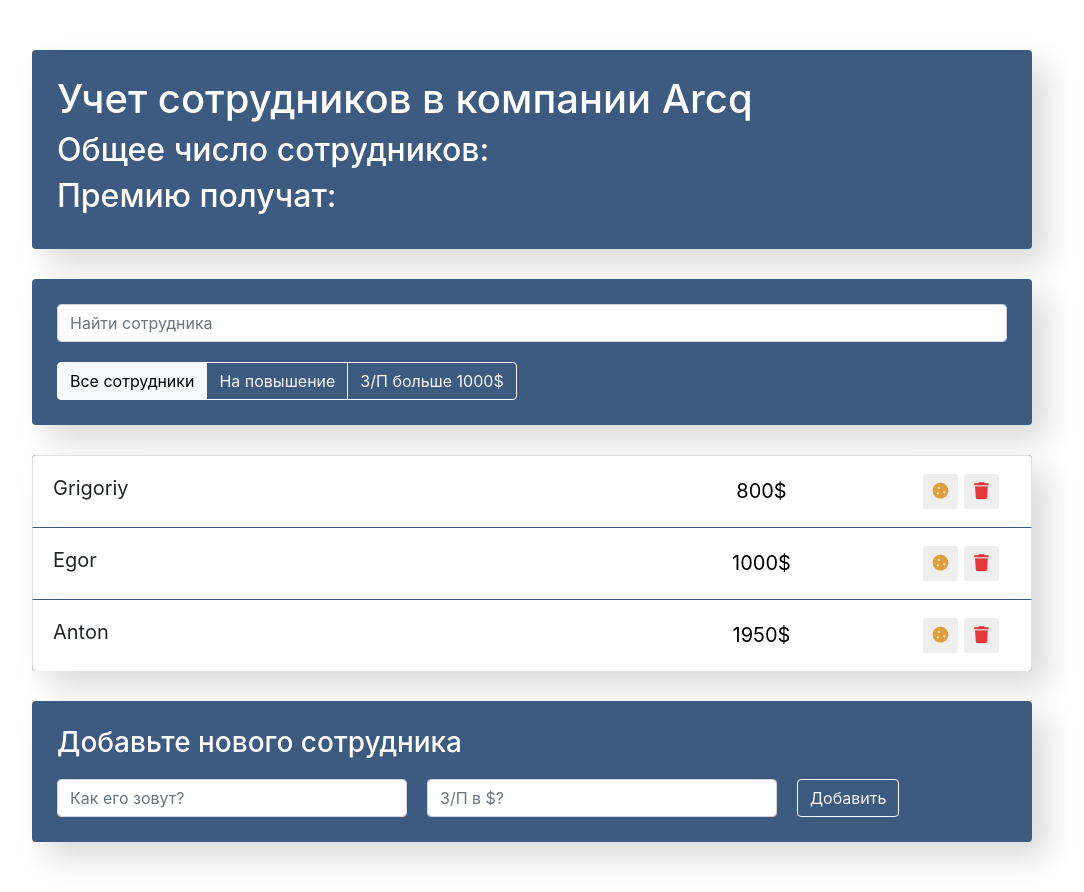
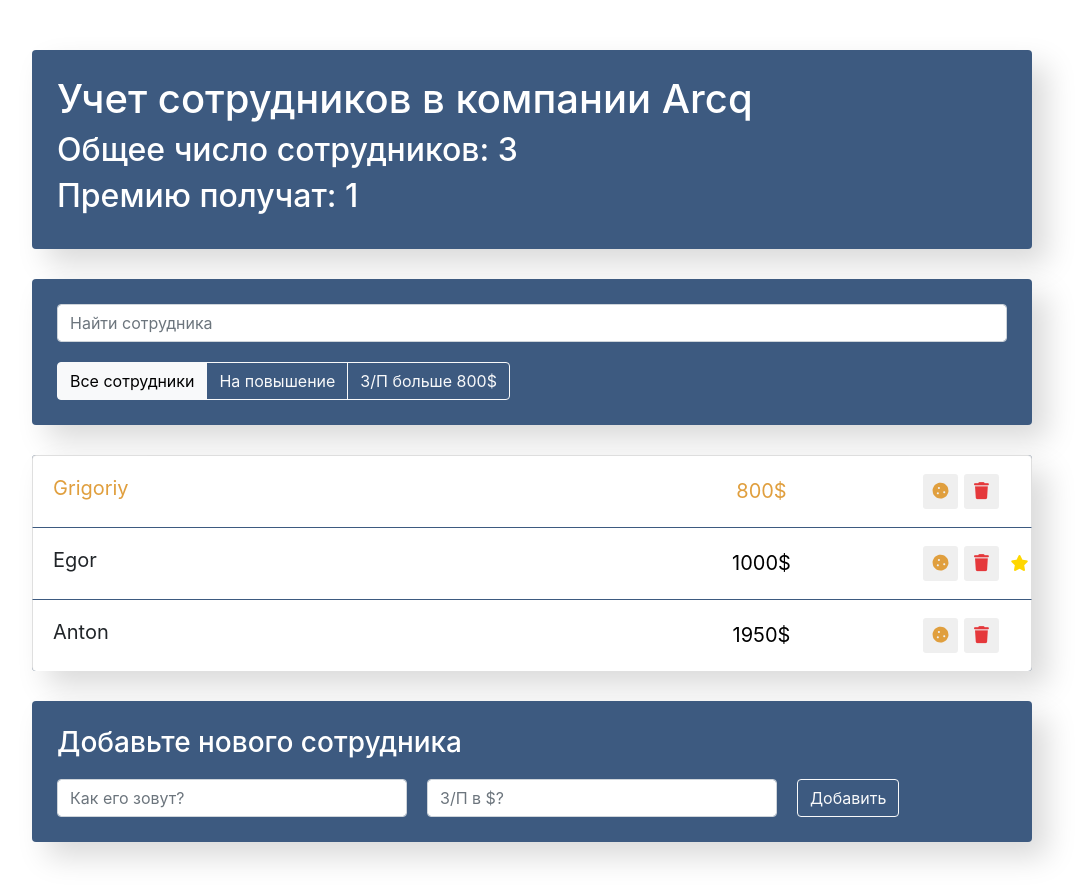
Before and after one commit to arcqkk5/employeeAccounting, a React app in the folder employee-accounting/: page / in a window 1280 px wide. Shown: the whole page, without its empty margins (108-1192 px from the left). Built offline with nearby package versions, Linux system fonts and the light colour scheme.

Commit message:
add function filter and search

```diff
--- a/employee-accounting/src/components/app-filter/app-filter.js
+++ b/employee-accounting/src/components/app-filter/app-filter.js
@@ -1,22 +1,27 @@
 import "./app-filter.css";
 
-const AppFilter = () => {
+const AppFilter = (props) => {
+  const buttonsData = [
+    { name: "all", label: "Все сотрудники" },
+    { name: "like", label: "На повышение" },
+    { name: "more800", label: "З/П больше 800$" },
+  ];
+
+  const buttons = buttonsData.map(({ name, label }) => {
+    const activ = props.filter === name;
+    const classBtn = activ ? "btn-light" : "btn-outline-light";
     return (
-        <div className="btn-group">
-            <button type="button"
-                    className="btn btn-light">
-                    Все сотрудники
-            </button>
-            <button type="button"
-                    className="btn btn-outline-light">
-                    На повышение
-            </button>
-            <button type="button"
-                    className="btn btn-outline-light">
-                    З/П больше 1000$
-            </button>
-        </div>
-    )
-}
+      <button
+        type="button"
+        className={`btn ${classBtn}`}
+        key={name}
+        onClick={() => props.onFilterSelect(name)}
+      >
+        {label}
+      </button>
+    );
+  });
+  return <div className="btn-group">{buttons}</div>;
+};
 
 export default AppFilter;
--- a/employee-accounting/src/components/app-info/app-info.js
+++ b/employee-accounting/src/components/app-info/app-info.js
@@ -1,11 +1,11 @@
 import "./app-info.css";
 
-const AppInfo = () => {
+const AppInfo = ({ increased, employees }) => {
   return (
     <div className="app-info">
       <h1>Учет сотрудников в компании Arcq</h1>
-      <h2>Общее число сотрудников:</h2>
-      <h2>Премию получат:</h2>
+      <h2>Общее число сотрудников: {employees}</h2>
+      <h2>Премию получат: {increased}</h2>
     </div>
   );
 };
--- a/employee-accounting/src/components/app/app.js
+++ b/employee-accounting/src/components/app/app.js
@@ -1,3 +1,5 @@
+import { Component } from "react";
+
 import AppInfo from "../app-info/app-info";
 import SearchPanel from "../search-panel/search-panel";
 import AppFilter from "../app-filter/app-filter";
@@ -6,26 +8,130 @@ import EmployeesAddForm from "../employees-add-form/employees-add-form";
 
 import "./app.css";
 
-function App() {
-  const data = [
+class App extends Component {
+  constructor(props) {
+    super(props);
+    this.state = {
+      data: [
         { name: "Grigoriy", salary: 800, increase: true, like: false, id: 1 },
-    { name: "Egor", salary: 1000, increase: false, like: false, id: 2 },
+        { name: "Egor", salary: 1000, increase: false, like: true, id: 2 },
         { name: "Anton", salary: 1950, increase: false, like: false, id: 3 },
+      ],
+      term: "",
+      filter: "all",
+    };
+    this.maxId = 4;
+  }
+
+  addAccount = (name, salary) => {
+    const newAccount = {
+      name,
+      salary,
+      increase: false,
+      like: false,
+      id: this.maxId++,
+    };
+    this.setState(({ data }) => {
+      const newArr = [...data, newAccount];
+      return {
+        data: newArr,
+      };
+    });
+  };
+
+  deleteItem = (id) => {
+    this.setState(({ data }) => {
+      return {
+        data: data.filter((item) => item.id != id),
+      };
+    });
+  };
+
+  onToggleIncrease = (id) => {
+    this.setState(({ data }) => {
+      const index = data.findIndex((elem) => elem.id === id);
+
+      const old = data[index];
+      const newItem = {
+        ...old,
+        increase: !old.increase,
+      };
+      const newArr = [
+        ...data.slice(0, index),
+        newItem,
+        ...data.slice(index + 1),
       ];
 
+      return {
+        data: newArr,
+      };
+    });
+  };
+
+  onToggleLike = (id) => {
+    this.setState(({ data }) => ({
+      data: data.map((item) => {
+        if (item.id === id) {
+          return { ...item, like: !item.like };
+        }
+        return item;
+      }),
+    }));
+  };
+
+  searchEmp = (items, term) => {
+    if (term.length === 0) {
+      return items;
+    }
+
+    return items.filter((item) => {
+      return item.name.indexOf(term) > -1;
+    });
+  };
+
+  onUpdateSearch = (term) => {
+    this.setState({ term: term });
+  };
+
+  filterPost = (items, filter) => {
+    switch (filter) {
+      case "like":
+        return items.filter((item) => item.like);
+      case "more800":
+        return items.filter((item) => item.salary > 800);
+      default:
+        return items;
+    }
+  };
+
+  onFilterSelect = (filter) => {
+    this.setState({ filter: filter });
+  };
+
+  render() {
+    const { data, term, filter } = this.state;
+    const employees = this.state.data.length;
+    const increased = this.state.data.filter((item) => item.increase).length;
+    const visibleData = this.filterPost(this.searchEmp(data, term), filter);
     return (
       <div className="app">
-      <AppInfo />
+        <AppInfo employees={employees} increased={increased} />
 
         <div className="search-panel">
-        <SearchPanel />
-        <AppFilter />
+          <SearchPanel onUpdateSearch={this.onUpdateSearch} />
+          <AppFilter filter={filter} onFilterSelect={this.onFilterSelect} />
         </div>
 
-      <EmployeesList data={data} />
-      <EmployeesAddForm />
+        <EmployeesList
+          data={visibleData}
+          onDelete={this.deleteItem}
+          onToggleIncrease={this.onToggleIncrease}
+          onToggleLike={this.onToggleLike}
+        />
+        <EmployeesAddForm onAddAccount={this.addAccount} />
       </div>
     );
   }
+}
 
 export default App;
--- a/employee-accounting/src/components/employees-add-form/employees-add-form.js
+++ b/employee-accounting/src/components/employees-add-form/employees-add-form.js
@@ -17,13 +17,26 @@ class EmployeesAddForm extends Component {
     });
   };
 
+  onSubmit = (e) => {
+    e.preventDefault();
+    if (this.state.name.length >= 3 && this.state.salary.length > 0) {
+      this.props.onAddAccount(this.state.name, this.state.salary);
+      this.setState({
+        name: "",
+        salary: "",
+      });
+    }
+  };
+
   render() {
+    // const { name, salary, onAddAccount } = this.state;
     const { name, salary } = this.state;
+    const { onAddAccount } = this.props;
 
     return (
       <div className="app-add-form">
         <h3>Добавьте нового сотрудника</h3>
-        <form className="add-form d-flex">
+        <form className="add-form d-flex" onSubmit={this.onSubmit}>
           <input
             type="text"
             className="form-control new-post-label"
--- a/employee-accounting/src/components/employees-list-item/employees-list-item.css
+++ b/employee-accounting/src/components/employees-list-item/employees-list-item.css
@@ -50,7 +50,7 @@
   opacity: 0;
 }
 
-.list-group-item .like.fa-star {
+.list-group-item.like .fa-star {
   opacity: 1;
   transform: translateX(0px);
 }
--- a/employee-accounting/src/components/employees-list-item/employees-list-item.js
+++ b/employee-accounting/src/components/employees-list-item/employees-list-item.js
@@ -1,37 +1,17 @@
-import { Component } from "react";
 import "./employees-list-item.css";
 
-class EmployeesListItem extends Component {
-  constructor(props) {
-    super(props);
-    this.state = {
-      increase: false,
-      like: false,
-    };
-  }
-
-  onIncrease = () => {
-    this.setState(({ increase }) => ({
-      increase: !increase,
-    }));
-  };
-
-  onLike = () => {
-    this.setState(({ like }) => ({
-      like: !like,
-    }));
-  };
-
-  render() {
-    const { name, salary } = this.props;
-    const { increase } = this.state;
-    const { like } = this.state;
+const EmployeesListItem = ({
+  name,
+  salary,
+  onDelete,
+  onToggleIncrease,
+  onToggleLike,
+  like,
+  increase,
+}) => {
   let classNames = "list-group-item d-flex justify-content-between";
-    let classNamesForSpanName = "list-group-item-label";
   if (like) {
-      classNamesForSpanName += " like";
-      console.log(classNamesForSpanName);
-      console.log(this.state);
+    classNames += " like";
   }
   if (increase) {
     classNames += " increase";
@@ -39,7 +19,7 @@ class EmployeesListItem extends Component {
 
   return (
     <li className={classNames}>
-        <span className={classNamesForSpanName} onClick={this.onLike}>
+      <span className="list-group-item-label" onClick={onToggleLike}>
         {name}
       </span>
       <input
@@ -51,19 +31,18 @@ class EmployeesListItem extends Component {
         <button
           type="button"
           className="btn-cookie btn-sm "
-            onClick={this.onIncrease}
+          onClick={onToggleIncrease}
         >
           <i className="fas fa-cookie"></i>
         </button>
 
-          <button type="button" className="btn-trash btn-sm ">
+        <button type="button" className="btn-trash btn-sm " onClick={onDelete}>
           <i className="fas fa-trash"></i>
         </button>
         <i className="fas fa-star"></i>
       </div>
     </li>
   );
-  }
-}
+};
 
 export default EmployeesListItem;
--- a/employee-accounting/src/components/employees-list/employees-list.js
+++ b/employee-accounting/src/components/employees-list/employees-list.js
@@ -2,11 +2,19 @@ import EmployeesListItem from "../employees-list-item/employees-list-item";
 
 import "./employees-list.css";
 
-const EmployeesList = ({ data }) => {
+const EmployeesList = ({ data, onDelete, onToggleIncrease, onToggleLike }) => {
   const elements = data.map((item) => {
     const { id, ...itemProps } = item;
     // return <EmployeesListItem name={item.name} salary={item.salary}/>;
-    return <EmployeesListItem key={id} {...itemProps} />;
+    return (
+      <EmployeesListItem
+        key={id}
+        {...itemProps}
+        onDelete={() => onDelete(id)}
+        onToggleIncrease={() => onToggleIncrease(id)}
+        onToggleLike={() => onToggleLike(id)}
+      />
+    );
   });
 
   return <ul className="app-list list-group">{elements}</ul>;
--- a/employee-accounting/src/components/search-panel/search-panel.js
+++ b/employee-accounting/src/components/search-panel/search-panel.js
@@ -1,11 +1,31 @@
-import './search-panel.css';
+import { Component } from "react";
+import "./search-panel.css";
 
-const SearchPanel = () => {
+class SearchPanel extends Component {
+  constructor(props) {
+    super(props);
+    this.state = {
+      term: "",
+    };
+  }
+
+  onUpdateSearch = (e) => {
+    const term = e.target.value;
+    this.setState({ term: term });
+    this.props.onUpdateSearch(term);
+  };
+
+  render() {
     return (
-        <input type="text"
-                className="form-control search-input"
-                placeholder="Найти сотрудника"/>
-    )
+      <input
+        type="text"
+        className="form-control search-input"
+        placeholder="Найти сотрудника"
+        value={this.state.term}
+        onChange={this.onUpdateSearch}
+      />
+    );
+  }
 }
 
 export default SearchPanel;
```
Lines whose indentation alone changed are shown as unchanged.
